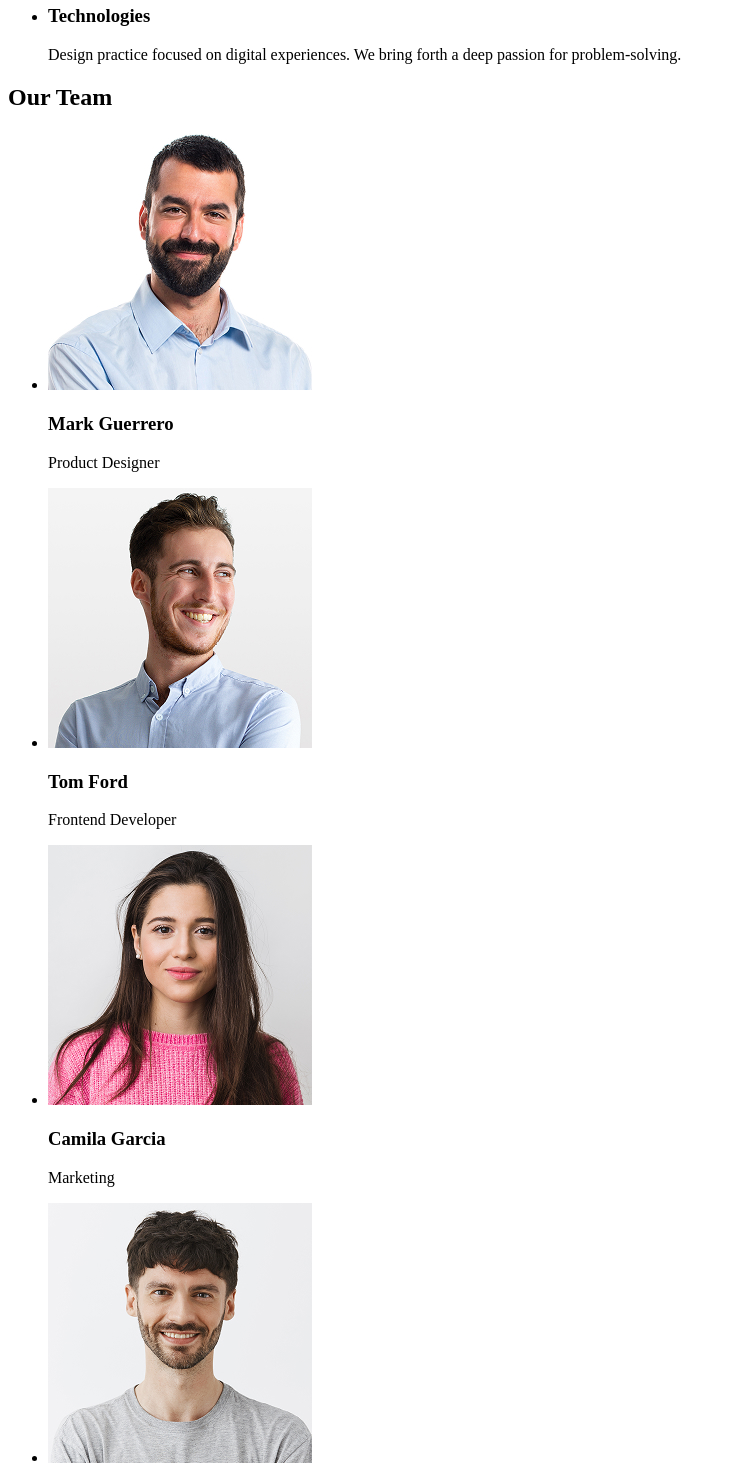
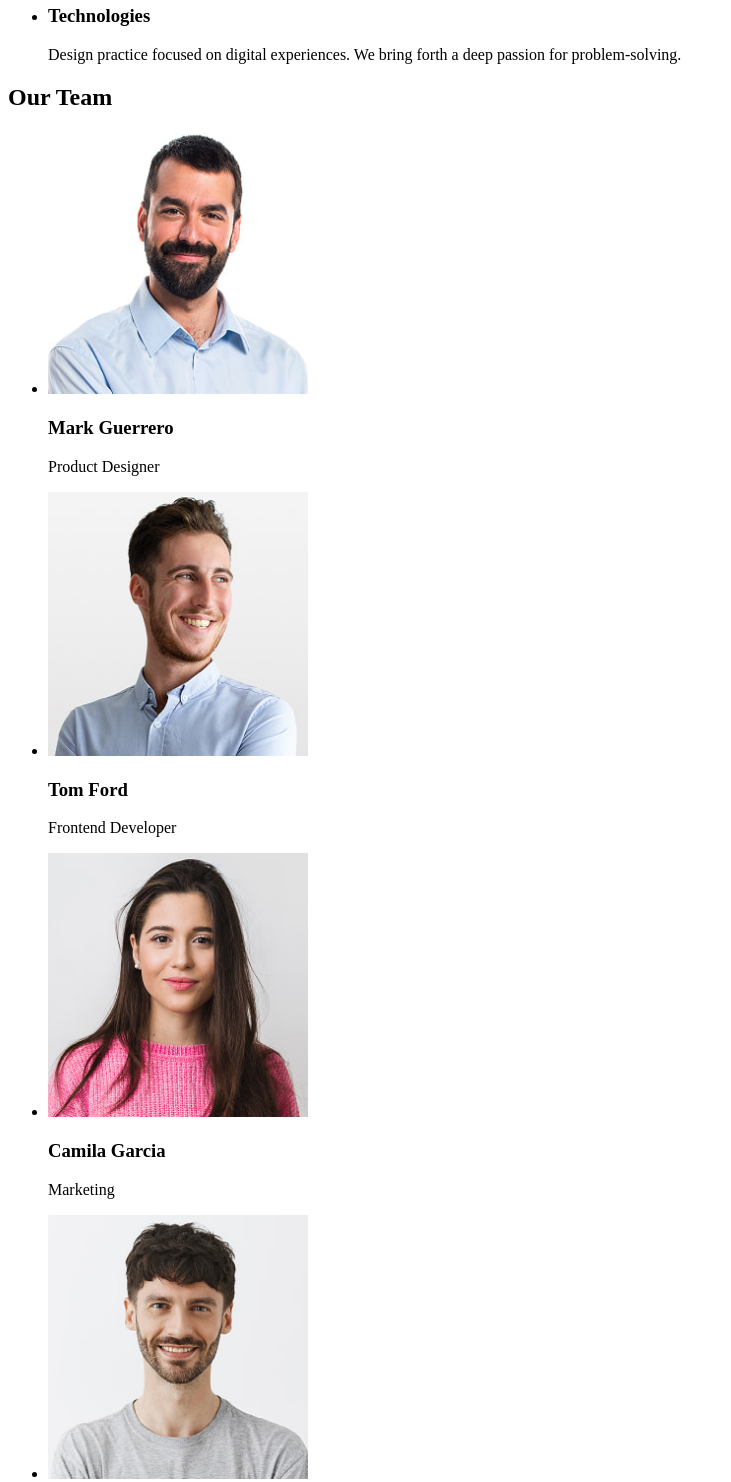
Before and after one commit to Danten4ik/markup-hw-01, a plain HTML site: page index.html in a window 1280 px wide. Shown: the part 540-2022 px from the top of the page, without its empty margins (0-731 px from the left). Drawn offline with Linux system fonts and the light colour scheme.

Commit message:
дзV2.0

```diff
--- a/index.html
+++ b/index.html
@@ -93,7 +93,7 @@
     </h2>
     <ul>
         <li>
-            <img src="images/Avatars/Mark Guerrero.jpg" alt="Mark Guerrero">
+            <img src="images/Avatars/Mark_Guerrero.jpg" alt="Mark Guerrero" width="260" height="264">
             <h3>
                 Mark Guerrero
             </h3>
@@ -102,7 +102,7 @@
             </p>
         </li>
         <li>
-            <img src="images/Avatars/Tom Ford.jpg" alt="Tom Ford">
+            <img src="images/Avatars/Tom_Ford.jpg" alt="Tom Ford" width="260" height="264">
             <h3>
                 Tom Ford
             </h3>
@@ -111,7 +111,7 @@
             </p>
         </li>
         <li>
-            <img src="images/Avatars/Camila Garcia.jpg" alt="Camila Garcia">
+            <img src="images/Avatars/Camila_Garcia.jpg" alt="Camila Garcia" width="260" height="264">
             <h3>
                 Camila Garcia
             </h3>
@@ -120,7 +120,7 @@
             </p>
         </li>
         <li>
-            <img src="images/Avatars/Daniel Wilson.jpg" alt="Daniel Wilson">
+            <img src="images/Avatars/Daniel_Wilson.jpg" alt="Daniel Wilson" width="260" height="264">
             <h3>
                 Daniel Wilson
             </h3>
```
Also changed, not shown: images/Avatars/Camila Garcia.jpg (deleted), images/Avatars/Camila_Garcia.jpg (added), images/Avatars/Daniel Wilson.jpg (deleted), images/Avatars/Daniel_Wilson.jpg (added), images/Avatars/Mark Guerrero.jpg (deleted), images/Avatars/Mark_Guerrero.jpg (added), images/Avatars/Tom Ford.jpg (deleted), images/Avatars/Tom_Ford.jpg (added).
